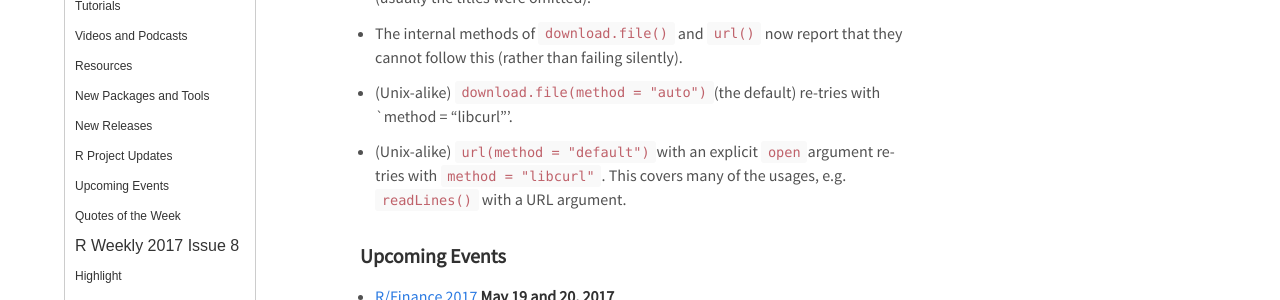
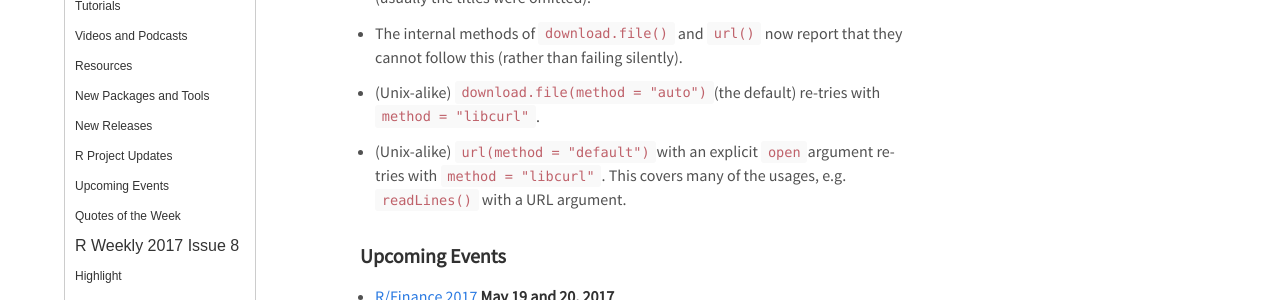
Before and after one commit to rweekly/rweekly.org, a Jekyll site: the page built from _posts/2017-02-27-2017-9.md, in a window 1280 px wide and 900 px high, scrolled down 6670 px. Shown: the part 178-478 px from the top of the window. Built offline with Jekyll 4.4.1, drawn with Linux system fonts in a browser that asks for light colours; comment, search, counter and statistics services are not loaded.

Commit message:
Update: fix typo

```diff
--- a/_posts/2017-02-27-2017-9.md
+++ b/_posts/2017-02-27-2017-9.md
@@ -184,7 +184,7 @@ Updates from [R Core](http://developer.r-project.org/blosxom.cgi/R-devel/NEWS):
 
 + The internal methods of `download.file()` and `url()` now report that they cannot follow this (rather than failing silently).
 
-+ (Unix-alike) `download.file(method = "auto")`(the default) re-tries with `method = "libcurl"’.
++ (Unix-alike) `download.file(method = "auto")`(the default) re-tries with `method = "libcurl"`.
 
 + (Unix-alike) `url(method = "default")`with an explicit `open`argument re-tries with `method = "libcurl"`. This covers many of the usages, e.g. `readLines()` with a URL argument.
 
```
